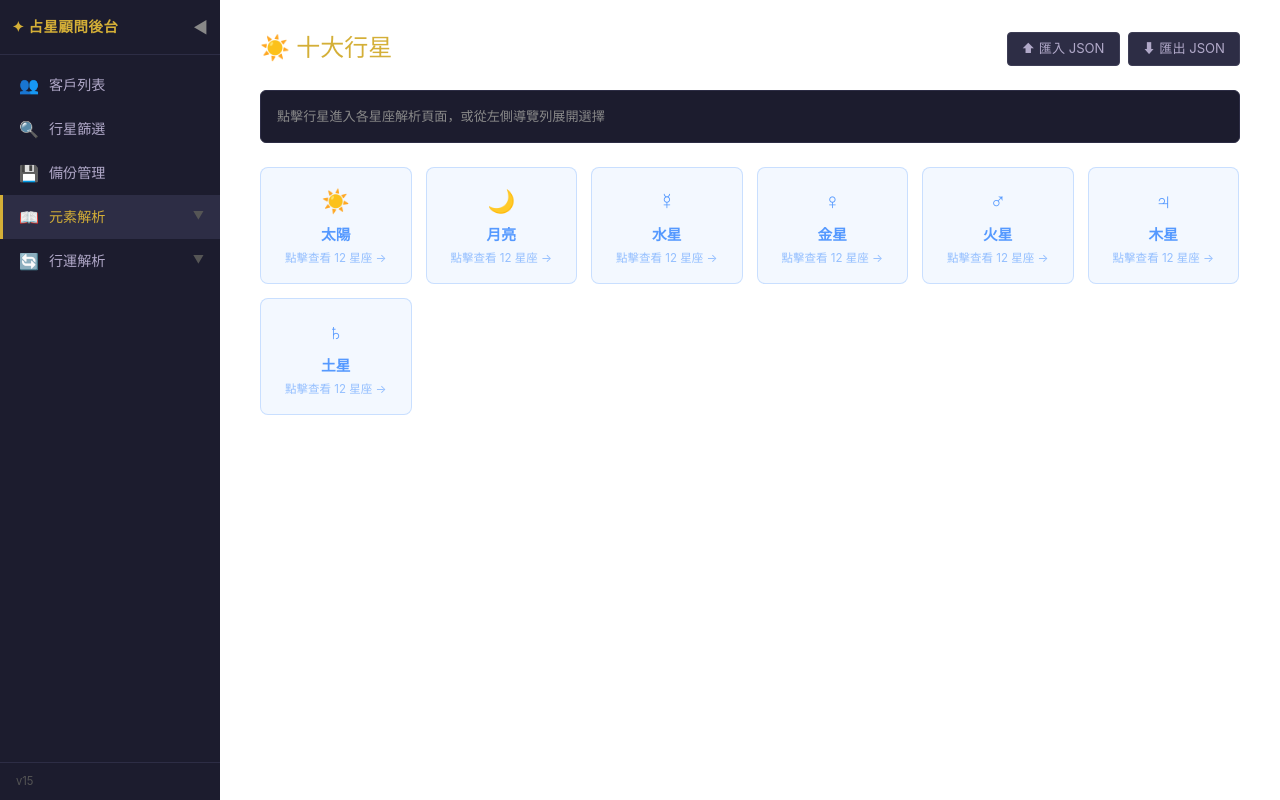
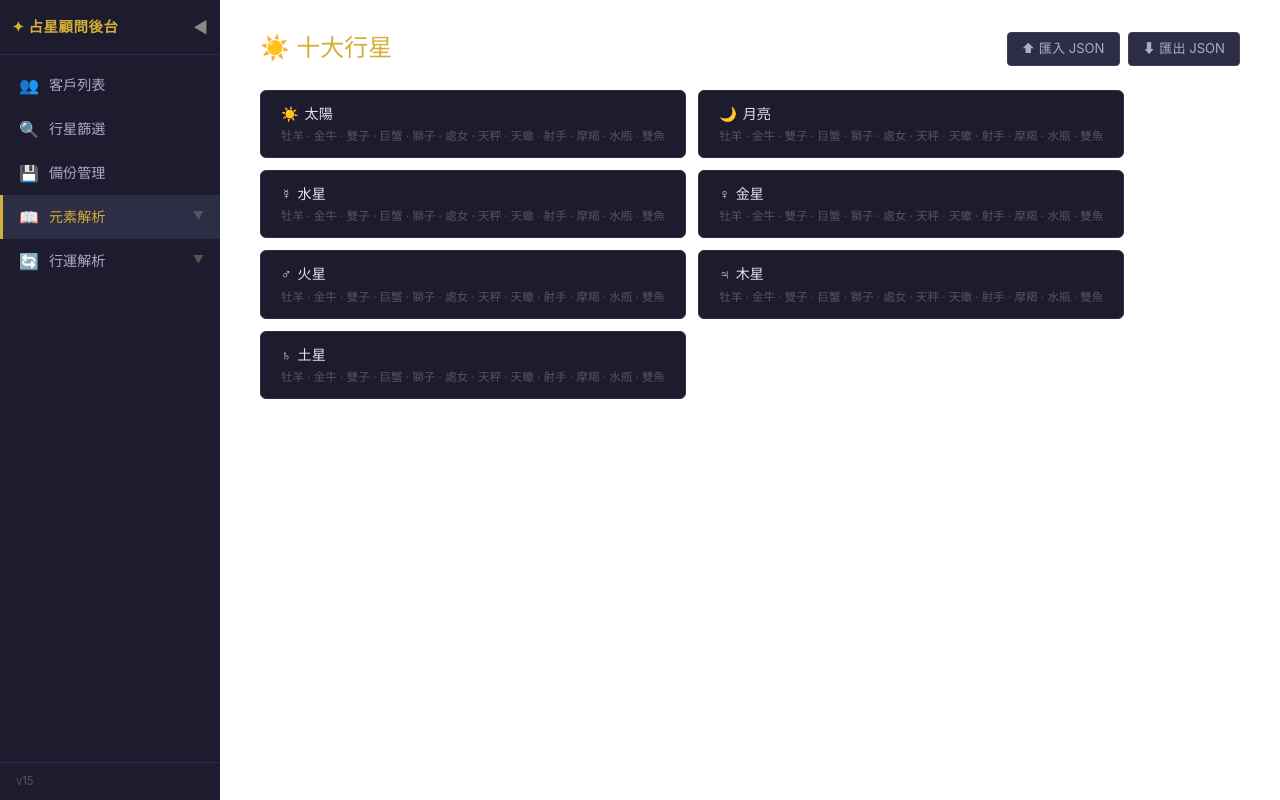
Before and after one commit to joan71739/zodiac-web, a React (Vite) app: page /elements/planets in a window 1280 px wide. Built offline with nearby package versions, Linux system fonts and the light colour scheme.

Commit message:
Update ElementPlanets.jsx

```diff
--- a/src/pages/ElementPlanets.jsx
+++ b/src/pages/ElementPlanets.jsx
@@ -1,7 +1,13 @@
-// ElementPlanets.jsx — 十大行星總覽頁
+// ElementPlanets.jsx — 十大行星頁
+// 路由：/elements/planets
+// v2：匯入匯出接上真實 API
+
+import { useRef, useState } from 'react'
+import { Alert } from 'react-bootstrap'
 import { useNavigate } from 'react-router-dom'
-import { Alert } from 'react-bootstrap'
-import NavCard from '../styles/navCard'
+import { SIGN_OPTIONS } from '../utils/codeMap'
+import { exportElementPlanets } from '../api/export'
+import { importElementNotes } from '../api/import'
 
 const PLANET_OPTIONS_7 = [
     { code: 'Q', label: '太陽', icon: '☀️' },
@@ -15,33 +21,101 @@ const PLANET_OPTIONS_7 = [
 
 export default function ElementPlanets() {
     const navigate = useNavigate()
+    const fileInputRef = useRef(null)
+    const [msg, setMsg] = useState(null)
+
+    // ── 匯出 ────────────────────────────────────────────────
+    const handleExport = async () => {
+        try {
+            await exportElementPlanets()
+        } catch {
+            setMsg({ type: 'danger', text: '匯出失敗，請稍後再試' })
+        }
+    }
+
+    // ── 匯入 ────────────────────────────────────────────────
+    const handleImportClick = () => fileInputRef.current?.click()
+
+    const handleFileChange = async (e) => {
+        const file = e.target.files?.[0]
+        if (!file) return
+        e.target.value = ''
+        try {
+            const res = await importElementNotes(file)
+            const { inserted, updated, skipped } = res.data
+            setMsg({
+                type: 'success',
+                text: `匯入完成：新增 ${inserted} 筆、更新 ${updated} 筆、略過 ${skipped} 筆`
+            })
+        } catch {
+            setMsg({ type: 'danger', text: '匯入失敗，請確認 JSON 格式正確' })
+        }
+    }
+
     return (
         <div style={{ padding: '32px 40px', color: '#E8E0F0' }}>
             <div className="d-flex justify-content-between align-items-center mb-4">
                 <h4 style={{ color: '#D4AF37', margin: 0 }}>☀️ 十大行星</h4>
                 <div className="d-flex gap-2">
-                    <button onClick={() => alert('匯入功能開發中（第二批）')} style={toolBtnStyle}>⬆ 匯入 JSON</button>
-                    <button onClick={() => alert('匯出功能開發中（第二批）')} style={toolBtnStyle}>⬇ 匯出 JSON</button>
+                    <input
+                        ref={fileInputRef}
+                        type="file"
+                        accept=".json"
+                        style={{ display: 'none' }}
+                        onChange={handleFileChange}
+                    />
+                    <button onClick={handleImportClick} style={btnStyle}>
+                        ⬆ 匯入 JSON
+                    </button>
+                    <button onClick={handleExport} style={btnStyle}>
+                        ⬇ 匯出 JSON
+                    </button>
                 </div>
             </div>
-            <Alert variant="secondary" style={{ backgroundColor: '#1C1C2E', border: '1px solid #2D2D45', color: '#888', fontSize: '0.82rem' }}>
-                點擊行星進入各星座解析頁面，或從左側導覽列展開選擇
-            </Alert>
-            <div style={{ display: 'flex', flexWrap: 'wrap', gap: 14, marginTop: 24 }}>
+
+            {msg && (
+                <Alert
+                    variant={msg.type}
+                    dismissible
+                    onClose={() => setMsg(null)}
+                    style={{ fontSize: '0.84rem' }}
+                >
+                    {msg.text}
+                </Alert>
+            )}
+
+            {/* 行星快速入口 */}
+            <div style={{ display: 'flex', flexWrap: 'wrap', gap: 12, marginTop: 8 }}>
                 {PLANET_OPTIONS_7.map(({ code, label, icon }) => (
-                    <NavCard key={code} onClick={() => navigate(`/elements/planets/${code}`)} style={{ padding: '16px 24px', minWidth: 120 }}>
-                        <div style={{ fontSize: '1.4rem', marginBottom: 6 }}>{icon}</div>
-                        <div style={{ fontWeight: 600 }}>{label}</div>
-                        <div style={{ fontSize: '0.72rem', opacity: 0.6, marginTop: 4 }}>點擊查看 12 星座 →</div>
-                    </NavCard>
+                    <div key={code} style={planetCardStyle}>
+                        <span style={{ marginRight: 6 }}>{icon}</span>
+                        {label}
+                        <div style={{ fontSize: '0.72rem', color: '#555', marginTop: 4 }}>
+                            {SIGN_OPTIONS.map(s => s.label.replace('座', '')).join(' · ')}
+                        </div>
+                    </div>
                 ))}
             </div>
         </div>
     )
 }
 
-const toolBtnStyle = {
-    backgroundColor: '#2D2D45', border: '1px solid #3D3D55',
-    color: '#B0A8C8', padding: '6px 14px',
-    borderRadius: 4, cursor: 'pointer', fontSize: '0.82rem',
+const btnStyle = {
+    backgroundColor: '#2D2D45',
+    border: '1px solid #3D3D55',
+    color: '#B0A8C8',
+    padding: '6px 14px',
+    borderRadius: 4,
+    cursor: 'pointer',
+    fontSize: '0.82rem',
 }
+
+const planetCardStyle = {
+    backgroundColor: '#1C1C2E',
+    border: '1px solid #2D2D45',
+    borderRadius: 6,
+    padding: '12px 20px',
+    color: '#E8E0F0',
+    fontSize: '0.88rem',
+    minWidth: 120,
+}
```
